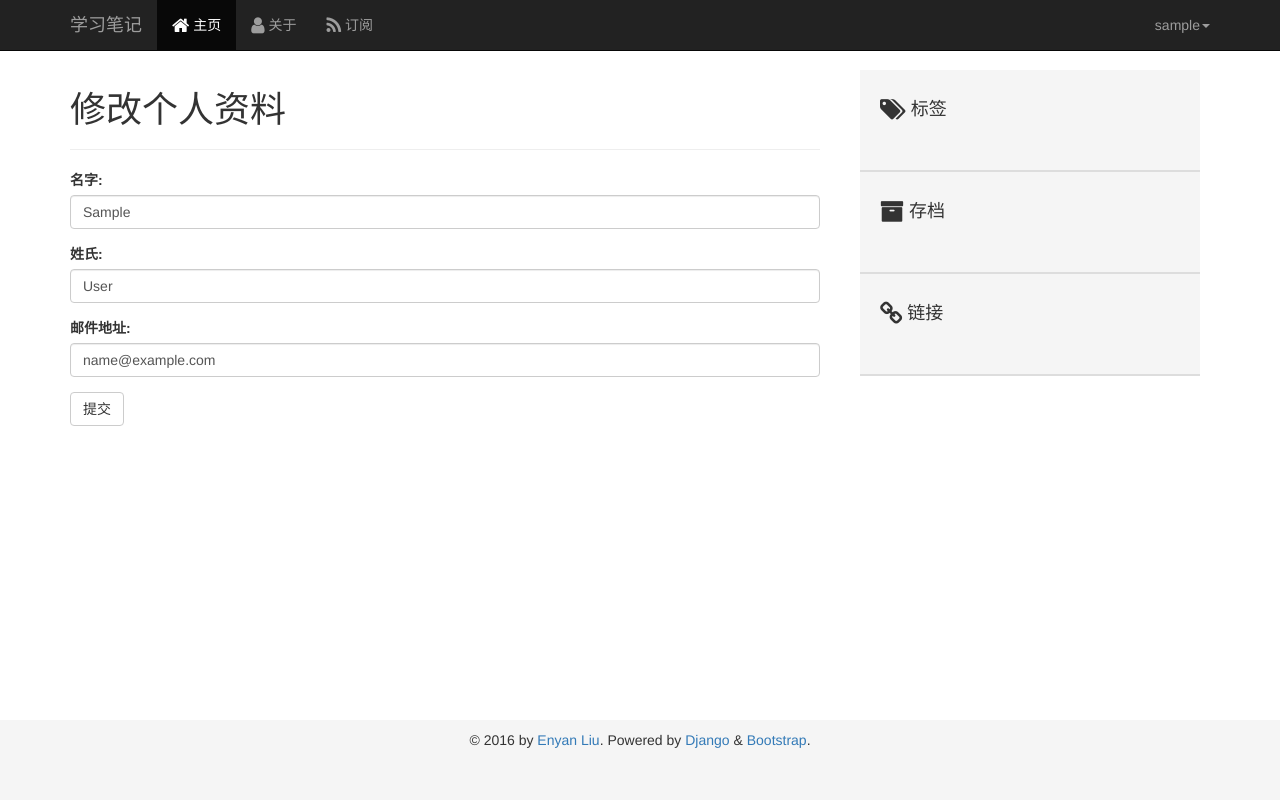
After one commit to liuenyan/django-blog, a Django app: page /profile/change/ in a window 1280 px wide. The commit adds this page. Run offline with Django 3.2, Linux system fonts and the light colour scheme; the visitor is signed in with stand-in values (Sample User, id 1); data that the repository does not hold is empty; some libraries are stand-ins or nearby versions.

Commit message:
移动静态文件位置/增加个人资料编辑页面/启用消息框架

```diff
--- a/blog/forms.py
+++ b/blog/forms.py
@@ -11,3 +11,8 @@ class CommentForm(forms.Form):
     url = forms.URLField(label=u'网站', required=False)
     email = forms.EmailField(label=u'邮件地址')
     comment = forms.CharField(label=u'评论', widget=forms.Textarea)
+
+class EditProfileForm(forms.Form):
+    first_name = forms.CharField(label=u'名字', max_length=30)
+    last_name = forms.CharField(label=u'姓氏', max_length=30)
+    email = forms.EmailField(label=u'邮件地址')
--- /dev/null
+++ b/blog/templates/_navbar.html
@@ -0,0 +1,34 @@
+<nav class="navbar navbar-inverse navbar-fixed-top">
+    <div class="container">
+        <div class="navbar-header">
+            <button type="button" class="navbar-toggle collapsed" data-toggle="collapse" data-target="#navbar" aria-expanded="false" aria-controls="navbar">
+                <span class="sr-only">Toggle navigation</span>
+                <span class="icon-bar"></span>
+                <span class="icon-bar"></span>
+                <span class="icon-bar"></span>
+            </button>
+            <a class="navbar-brand" href="{% url 'index' %}">学习笔记</a>
+        </div>
+        <div id="navbar" class="collapse navbar-collapse">
+            <ul class="nav navbar-nav">
+                <li class="active"><a href="{% url 'index' %}"><i class="fa fa-home fa-lg"></i>&nbsp;主页</a></li>
+                <li><a href="/#about"><i class="fa fa-user fa-lg"></i>&nbsp;关于</a></li>
+                <li><a href="{% url 'feed' %}"><i class="fa fa-rss fa-lg"></i>&nbsp;订阅</a></li>
+            </ul>
+            <ul class="nav navbar-nav navbar-right">
+                {% if user.is_authenticated %}
+                <li class="dropdown">
+                    <a href="#" class="dropdown-toggle" data-toggle="dropdown" role="button" aria-haspopup="true" aria-expanded="false">{{ user.username }}<span class="caret"></span></a>
+                    <ul class="dropdown-menu">
+                        <li><a href="{% url 'new_post' %}">撰写新文章</a></li>
+                        <li role="seprator" class="divider"></li>
+                        <li><a href="{% url 'logout' %}">登出</a></li>
+                    </ul>
+                </li>
+                {% else %}
+                <li><a href="{% url 'login' %}">登录</a></li>
+                {% endif %}
+            </ul>
+        </div><!--/.nav-collapse -->
+    </div>
+</nav>
--- a/blog/templates/base.html
+++ b/blog/templates/base.html
@@ -1,3 +1,4 @@
+{% load staticfiles %}
 {% load blog_extras %}
 
 <!DOCTYPE html>
@@ -18,45 +19,23 @@
             <script src="//cdn.bootcss.com/html5shiv/3.7.2/html5shiv.min.js"></script>
             <script src="//cdn.bootcss.com/respond.js/1.4.2/respond.min.js"></script>
         <![endif]-->
-        <link href="/static/styles/style.css" rel="stylesheet">
+        <link href="{% static 'blog/styles/style.css' %}" rel="stylesheet">
         {% endblock %}
     </head>
     <body>
-        <nav class="navbar navbar-inverse navbar-fixed-top">
-            <div class="container">
-                <div class="navbar-header">
-                    <button type="button" class="navbar-toggle collapsed" data-toggle="collapse" data-target="#navbar" aria-expanded="false" aria-controls="navbar">
-                        <span class="sr-only">Toggle navigation</span>
-                        <span class="icon-bar"></span>
-                        <span class="icon-bar"></span>
-                        <span class="icon-bar"></span>
-                    </button>
-                    <a class="navbar-brand" href="{% url 'index' %}">学习笔记</a>
+        {% include "_navbar.html" %}
+        <div class="container">
+            {% if messages %}
+            <div class="row">
+                <!-- message -->
+                {% for message in messages %}
+                <div class="alert {% if message.level_tag %}{{ message.level_tag | alert_class }}{% endif %} alert-dismissible" role="alert">
+                    <button type="button" class="close" data-dismiss="alert" aria-label="Close"><span aria-hidden="true">&times;</span></button>
+                    {{ message }}
                 </div>
-                <div id="navbar" class="collapse navbar-collapse">
-                    <ul class="nav navbar-nav">
-                        <li class="active"><a href="{% url 'index' %}"><i class="fa fa-home fa-lg"></i>&nbsp;主页</a></li>
-                        <li><a href="/#about"><i class="fa fa-user fa-lg"></i>&nbsp;关于</a></li>
-                        <li><a href="{% url 'feed' %}"><i class="fa fa-rss fa-lg"></i>&nbsp;订阅</a></li>
-                    </ul>
-                    <ul class="nav navbar-nav navbar-right">
-                        {% if user.is_authenticated %}
-                        <li class="dropdown">
-                            <a href="#" class="dropdown-toggle" data-toggle="dropdown" role="button" aria-haspopup="true" aria-expanded="false">{{ user.username }}<span class="caret"></span></a>
-                            <ul class="dropdown-menu">
-                                <li><a href="{% url 'new_post' %}">撰写新文章</a></li>
-                                <li role="seprator" class="divider"></li>
-                                <li><a href="{% url 'logout' %}">登出</a></li>
-                            </ul>
-                        </li>
-                        {% else %}
-                        <li><a href="{% url 'login' %}">登录</a></li>
-                        {% endif %}
-                    </ul>
-                </div><!--/.nav-collapse -->
+                {% endfor %}
             </div>
-        </nav>
-        <div class="container">
+            {% endif %}
             <div class="row">
                 <div class="col-md-8">
                     {% block content %}
--- /dev/null
+++ b/blog/templates/change_profile.html
@@ -0,0 +1,23 @@
+{% extends 'base.html' %}
+{% load widget_tweaks %}
+{% block content %}
+<div class="page-header">
+    <h1>修改个人资料</h1>
+</div>
+<form method="POST">
+    {% csrf_token %}
+    <div class="form-group">
+        {{ form.first_name.label_tag }}
+        {{ form.first_name | add_class:"form-control" }}
+    </div>
+    <div class="form-group">
+        {{ form.last_name.label_tag }}
+        {{ form.last_name | add_class:"form-control" }}
+    </div>
+    <div class="form-group">
+        {{ form.email.label_tag }}
+        {{ form.email | add_class:"form-control" }}
+    </div>
+    <input type="submit" class="btn btn-default" value="提交"/>
+</form>
+{% endblock %}
--- a/blog/templates/registration/login.html
+++ b/blog/templates/registration/login.html
@@ -43,7 +43,7 @@ please login with an account that has access.</p>
         </div>
         {% endif %}
         {# Assumes you setup the password_reset view in your URLconf #}
-        <p><a href="{% url 'password_reset' %}">忘记密码?</a></p>
+        {# <p><a href="{% url 'password_reset' %}">忘记密码?</a></p> #}
     </div>
 </div>
 {% endif %}
--- a/blog/templatetags/blog_extras.py
+++ b/blog/templatetags/blog_extras.py
@@ -17,3 +17,12 @@ def gravatar(email, size=60, default='identicon'):
     md5 = hashlib.md5(email.encode('utf8').lower()).hexdigest()
     gravatar_url = "//cdn.v2ex.com/gravatar/{0}?s={1}&d={2}".format(md5, str(size), default)
     return gravatar_url
+
+@register.filter
+def alert_class(level_tag):
+    if level_tag == 'error':
+        return 'alert-danger'
+    elif level_tag in ['info', 'success', 'warning']:
+        return 'alert-{0}'.format(level_tag)
+    else:
+        return 'alert-info'
--- a/blog/urls.py
+++ b/blog/urls.py
@@ -13,4 +13,6 @@ urlpatterns = [
     url(r'^post/feed/$', PostFeed(), name='feed'),
     url(r'^tag/([a-zA-Z0-9\+\-_]+)/$', views.tag, name='tag'),
     url(r'^archive/(\d{4})/(\d{2})/$', views.archive, name='archive'),
+    url(r'^profile/$', views.profile, name='profile'),
+    url(r'^profile/change/$', views.change_profile, name='change_profile'),
 ]
--- a/blog/views.py
+++ b/blog/views.py
@@ -1,9 +1,11 @@
 from django.shortcuts import render, redirect, get_object_or_404
 from django.contrib.auth.decorators import login_required
 from .models import Post, Comment, Tag
-from .forms import EditPostForm, CommentForm
+from .forms import EditPostForm, CommentForm, EditProfileForm
 from django.core.paginator import Paginator, InvalidPage
 from .tools import clean_html_tags
+from django.contrib.auth.forms import UserChangeForm
+from django.contrib import messages
 # Create your views here.
 
 def index(request):
@@ -54,6 +56,7 @@ def edit_post(request, post_id):
                     for tag in filter(None, form.cleaned_data['tags'].split(','))]
             post.tags.set(tags)
             post.save()
+            messages.add_message(request, messages.SUCCESS, '文章已更新')
             return redirect('post', post_id)
     else:
         data = {
@@ -113,3 +116,30 @@ def archive(request, year, month):
     except InvalidPage:
         posts = paginator.page(1)
     return render(request, 'index.html', context={'posts': posts})
+
+@login_required
+def profile(request):
+    return render(request, 'profile.html')
+
+@login_required
+def change_profile(request):
+    current_user = request.user
+    if request.method == 'POST':
+        form = EditProfileForm(request.POST)
+        if form.is_valid():
+            current_user.first_name = form.cleaned_data['first_name']
+            current_user.last_name = form.cleaned_data['last_name']
+            current_user.email = form.cleaned_data['email']
+            current_user.save()
+            messages.add_message(request, messages.SUCCESS, '个人资料已更新')
+        else:
+            messages.add_message(request, messages.ERROR, '数据格式错误，个人资料未更新')
+        return redirect('profile')
+    else:
+        data = {
+                'first_name': current_user.first_name,
+                'last_name': current_user.last_name,
+                'email': current_user.email
+                }
+        form = EditProfileForm(data)
+        return render(request, 'change_profile.html', context={'form': form})
```
Also changed, not shown: blog/templates/profile.html (added, +12 -0 lines), blog/static/blog/icons/feed-icon-14x14.png (renamed from blog/static/icons/feed-icon-14x14.png), blog/static/blog/icons/feed-icon-28x28.png (renamed from blog/static/icons/feed-icon-28x28.png), blog/static/blog/styles/style.css (renamed from blog/static/styles/style.css), blog/templates/dashboard_base.html (added).
